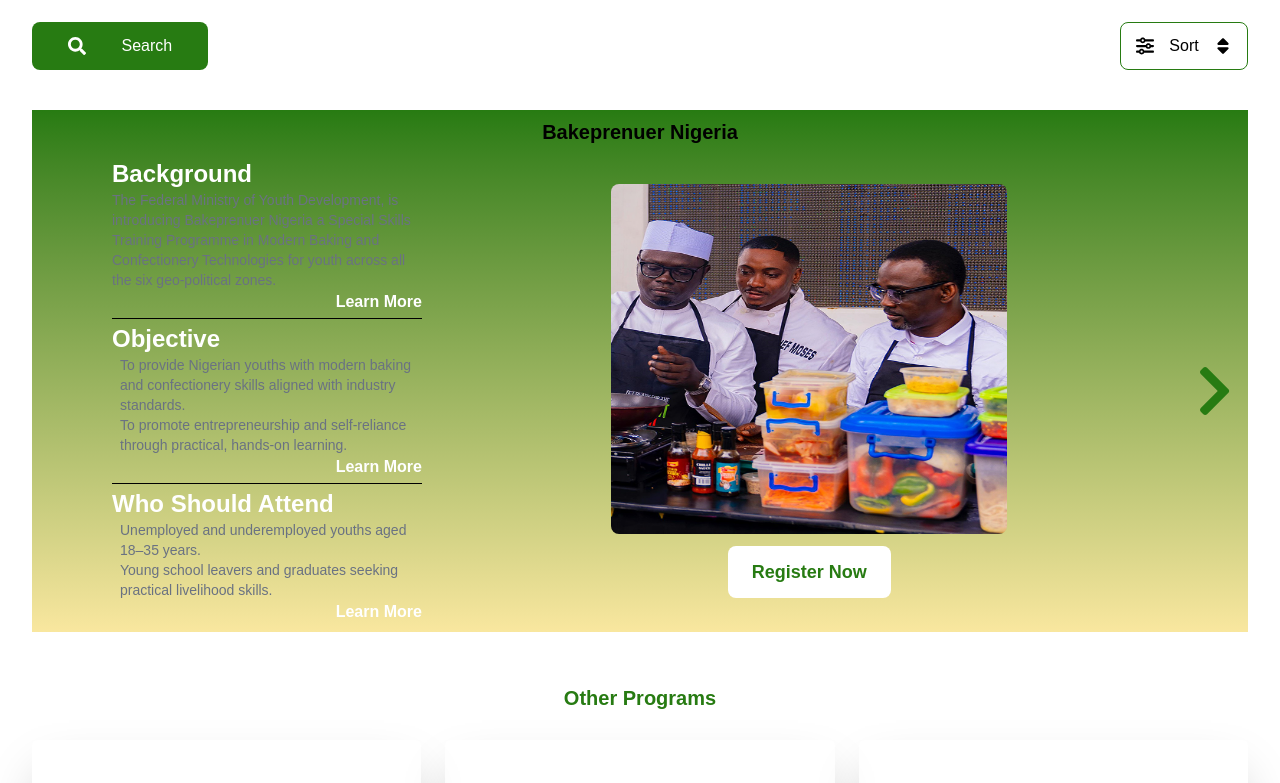
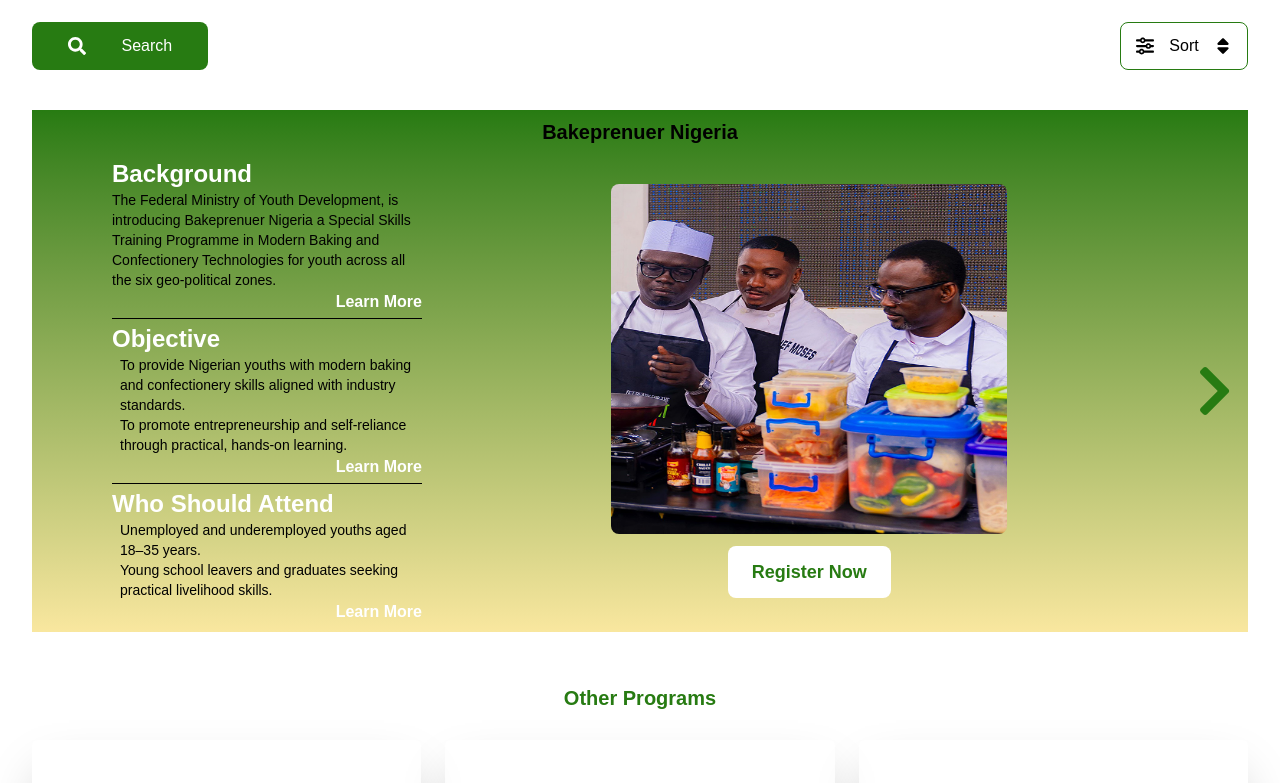
Before and after one commit to Blaziod/urep-frontend, a Next.js app: page / in a window 1280 px wide. Shown: the part 709-1492 px from the top of the page. Built offline with nearby package versions, Linux system fonts and the light colour scheme.

Commit message:
fix: fixed visibility issue on some text

```diff
--- a/src/app/page.tsx
+++ b/src/app/page.tsx
@@ -77,7 +77,7 @@
             <div className={'flex flex-col lg:flex-row items-center gap-3 lg:gap-x-5 xl:gap-x-10'}>
               <div className={'flex-col justify-start w-full lg:w-1/2 pl-16'}>
                 <h1 className={'text-white text-lg md:text-xl lg:text-2xl font-semibold '}>Background</h1>
-                <p className={'text-gray-500 font-normal text-xs md:text-sm text-wrap leading-4 md:leading-5'}>The Federal Ministry of Youth Development,
+                <p className={'text-black font-normal text-xs md:text-sm text-wrap leading-4 md:leading-5'}>The Federal Ministry of Youth Development,
                   is introducing Bakeprenuer Nigeria a Special Skills Training Programme in
                   Modern Baking and Confectionery Technologies for youth across all the six
                   geo-political zones.
@@ -86,15 +86,15 @@
                 <hr className="my-1"/>
                 <h1 className={'text-white text-lg md:text-xl lg:text-2xl font-semibold'}>Objective</h1>
                 <ul className="pl-2">
-                  <li className={'text-gray-500 font-normal text-xs md:text-sm text-wrap leading-4 md:leading-5'}>To provide Nigerian youths with modern baking and confectionery skills aligned with industry standards.</li>
-                  <li className={'text-gray-500 font-normal text-xs md:text-sm text-wrap leading-4 md:leading-5'}>To promote entrepreneurship and self-reliance through practical, hands-on learning.</li>
+                  <li className={'text-black font-normal text-xs md:text-sm text-wrap leading-4 md:leading-5'}>To provide Nigerian youths with modern baking and confectionery skills aligned with industry standards.</li>
+                  <li className={'text-black font-normal text-xs md:text-sm text-wrap leading-4 md:leading-5'}>To promote entrepreneurship and self-reliance through practical, hands-on learning.</li>
                 </ul>
                 <h3 className={'justify-self-end text-sm md:text-base text-white font-semibold'}>Learn More</h3>
                 <hr className="my-1"/>
                 <h1 className={'text-white text-lg md:text-xl lg:text-2xl font-semibold'}>Who Should Attend</h1>
                 <ul className="pl-2">
-                  <li className={'text-gray-500 font-normal text-xs md:text-sm text-wrap leading-4 md:leading-5'}>Unemployed and underemployed youths aged 18–35 years.</li>
-                  <li className={'text-gray-500 font-normal text-xs md:text-sm text-wrap leading-4 md:leading-5'}>Young school leavers and graduates seeking practical livelihood skills.</li>
+                  <li className={'text-black font-normal text-xs md:text-sm text-wrap leading-4 md:leading-5'}>Unemployed and underemployed youths aged 18–35 years.</li>
+                  <li className={'text-black font-normal text-xs md:text-sm text-wrap leading-4 md:leading-5'}>Young school leavers and graduates seeking practical livelihood skills.</li>
                 </ul>
                 <h3 className={'justify-self-end text-sm md:text-base text-white font-semibold'}>Learn More</h3>
               </div>
```
